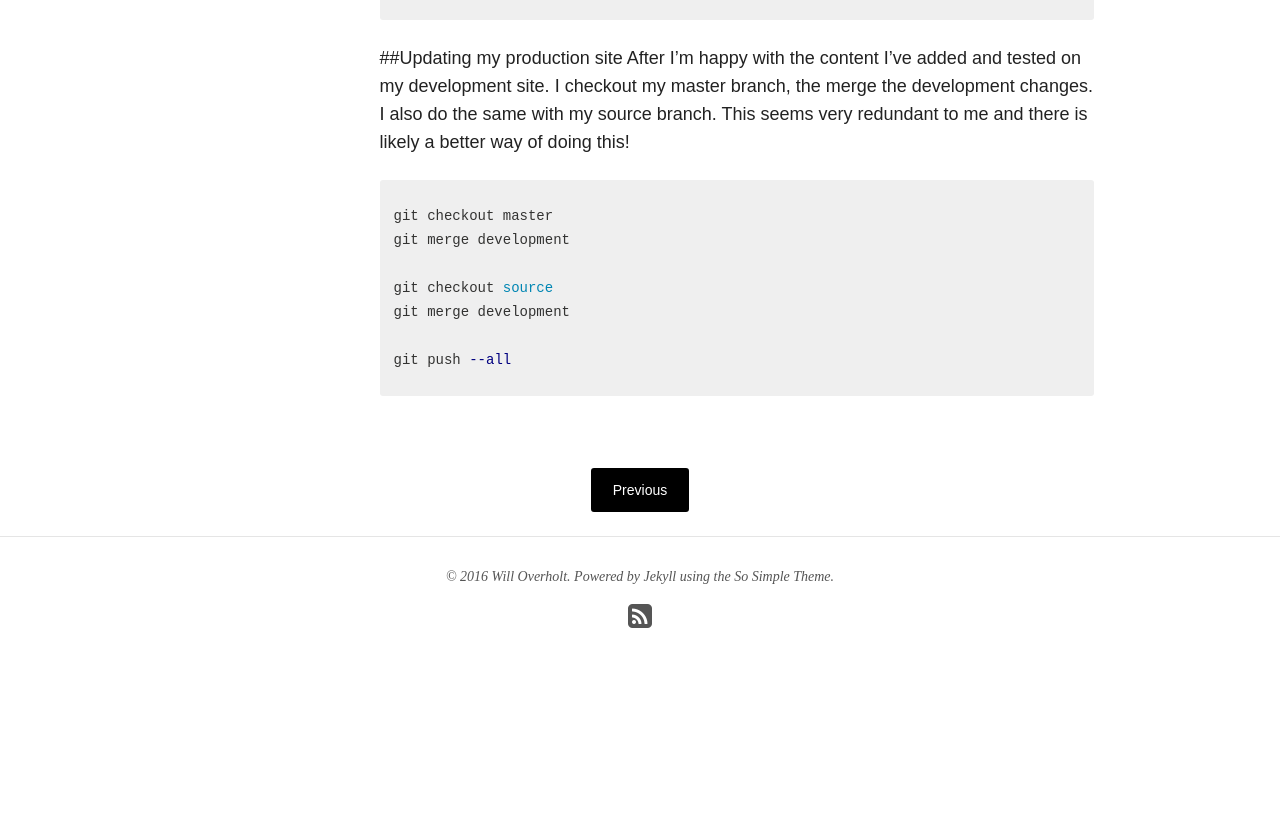
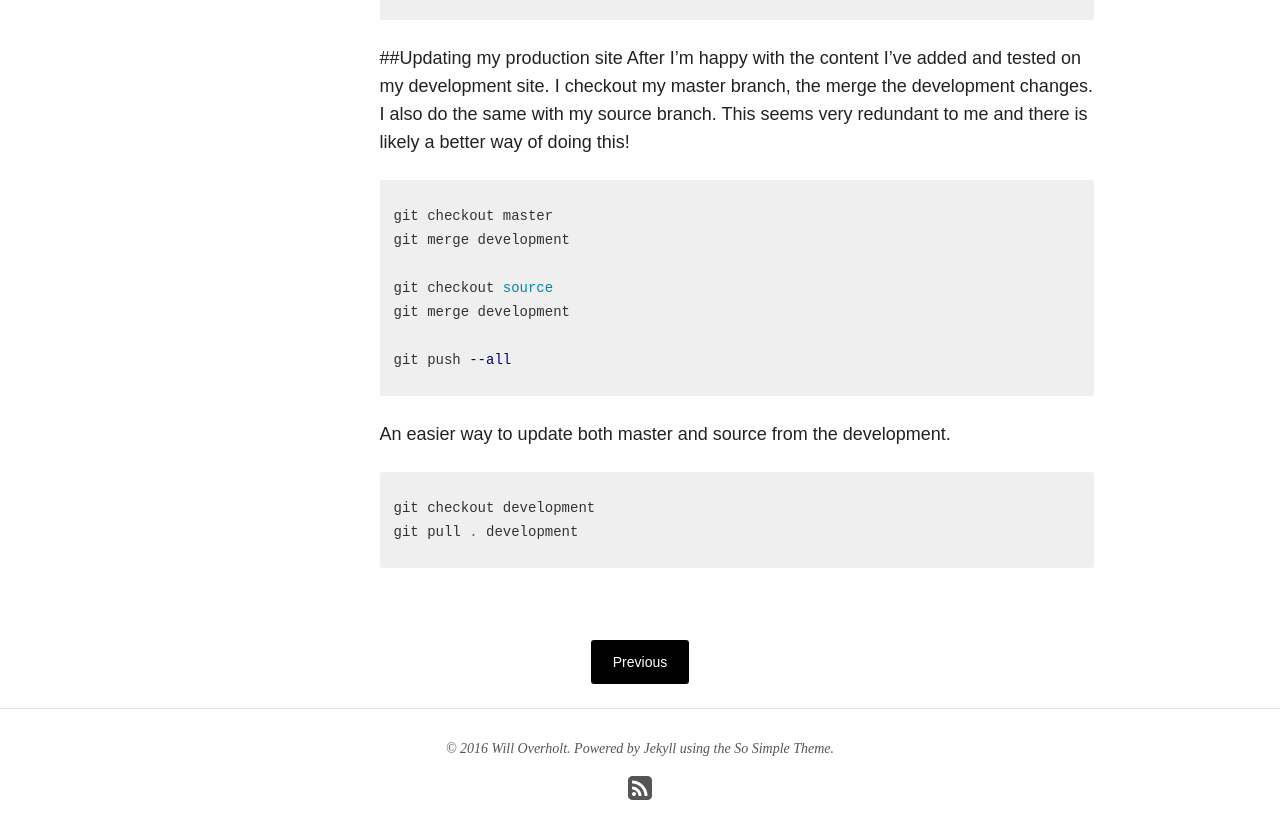
Before and after one commit to waoverholt/waoverholt.github.io, a Jekyll site: the page built from _posts/blog/2016-03-30-managing-gitpage.md, in a window 1280 px wide and 900 px high, scrolled down 2620 px. Shown: the top 839 px of the window. Built offline with Jekyll 4.4.1, drawn with Linux system fonts in a browser that asks for light colours; nearby versions of some CDN libraries; before the commit the page ends 3348 px from its top, so only the background shows below that.

Commit message:
update git blog

```diff
--- a/_posts/blog/2016-03-30-managing-gitpage.md
+++ b/_posts/blog/2016-03-30-managing-gitpage.md
@@ -81,3 +81,9 @@ git merge development
 
 git push --all
 {% endhighlight %}
+
+An easier way to update both master and source from the development.
+{% highlight bash %}
+git checkout development
+git pull . development
+{% endhighlight %}
```
Also changed, not shown: 1 other file.
